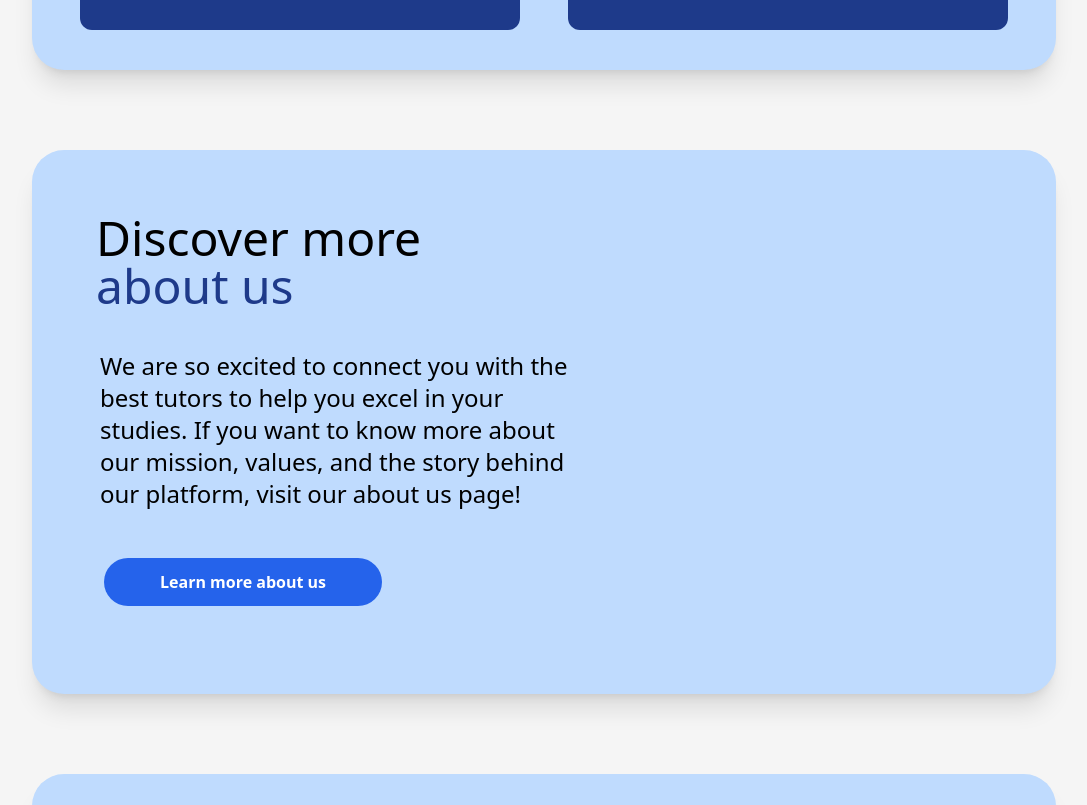
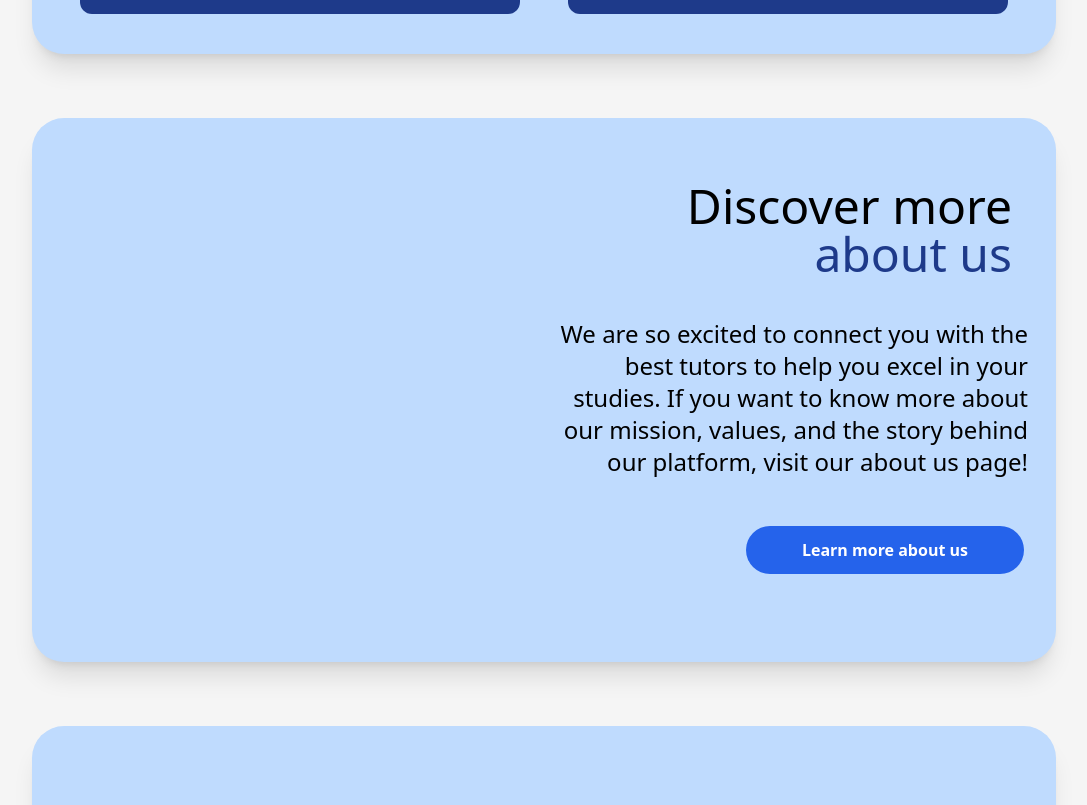
Before and after one commit to RodrigoKalvans/TutorAppGit, a Next.js app: page / in a window 1280 px wide. Shown: the part 2742-3547 px from the top of the page, without its empty margins (96-1183 px from the left). Built offline with nearby package versions, Linux system fonts and the light colour scheme.

Commit message:
feat: hover effect on buttons & justify-right

```diff
--- a/src/components/landingPage/landingPageBlurBox.tsx
+++ b/src/components/landingPage/landingPageBlurBox.tsx
@@ -4,7 +4,7 @@ import React from "react";
 export default function LandingPageBlurBox({children, style = ""}: { children: React.ReactNode, style?: string }) {
   return (
     <>
-      <div className={`${style} w-4/5 mt-20 rounded-4xl p-6 pb-10 shadow-xl`}>
+      <div className={`${style} w-4/5 mt-16 rounded-4xl p-6 pb-10 shadow-xl`}>
         {children}
       </div>
     </>
--- a/src/components/landingPage/tutorCard.tsx
+++ b/src/components/landingPage/tutorCard.tsx
@@ -32,7 +32,7 @@ export default function TutorCard({id}: { id?: number }) {
           <span className="w-1/2 flex-col px-5 justify-center shadow-lg bg-blue-800 rounded-xl">
             <div className="font-bold py-4 text-xl">{name}</div>
             <div className="">{bio}</div>
-            <Button style="bg-orange-600 m-5">View Profile</Button>
+            <Button style="bg-orange-600 hover:bg-orange-700 m-5">View Profile</Button>
           </span>
         </div>
 
@@ -48,7 +48,7 @@ export default function TutorCard({id}: { id?: number }) {
                 <div className="text-md"><span>icon</span>{twitter}</div>
               </div>
             </div>
-            <Button style="bg-blue-600 m-5 mb-8">Follow</Button>
+            <Button style="bg-blue-600 hover:bg-blue-700 m-5 mb-8">Follow</Button>
           </span>
 
           {/** reviews */}
--- a/src/pages/index.tsx
+++ b/src/pages/index.tsx
@@ -47,8 +47,8 @@ export default function Home() {
           </div>
 
           <div className="ml-32">
-            <Button style="bg-orange-500 text-lg" >Browse</Button>
-            <Button style="bg-blue-600 text-lg" >Join us</Button>
+            <Button style="bg-orange-500 hover:bg-orange-600 text-lg" >Browse</Button>
+            <Button style="bg-blue-600 hover:bg-blue-700 text-lg" >Join us</Button>
           </div>
         </div>
 
@@ -77,14 +77,18 @@ export default function Home() {
         {/** Discover more about us */}
         <LandingPageContainer>
           <LandingPageBlurBox style="bg-blue-200 ">
-            <div className=" pl-10 py-10 ml-auto mr-0 ">
-              <h1 className="text-5xl">Discover more <br/><div className="text-blue-900">about us</div></h1>
-              <p className="w-1/2 text-2xl my-10">
-                We are so excited to connect you with the best tutors to help you excel in your studies.
-                If you want to know more about our mission,
-                values, and the story behind our platform, visit our about us page!
-              </p>
-              <Button style="bg-blue-600" >Learn more about us</Button>
+            <div className=" pl-10 py-10 ml-auto mr-0 flex-col justify-end ">
+              <h1 className="text-5xl text-right px-5">Discover more <br/><div className="text-blue-900">about us</div></h1>
+              <div className="w-full flex justify-end">
+                <p className="w-1/2 text-2xl my-10 text-right ">
+                  We are so excited to connect you with the best tutors to help you excel in your studies.
+                  If you want to know more about our mission,
+                  values, and the story behind our platform, visit our about us page!
+                </p>
+              </div>
+              <div className="flex w-full justify-end">
+                <Button style="bg-blue-600 hover:bg-blue-700" >Learn more about us</Button>
+              </div>
             </div>
           </LandingPageBlurBox>
         </LandingPageContainer>
@@ -100,7 +104,7 @@ export default function Home() {
                 Your support will help us to continue to improve and expand our services
                 to reach more students who need our help.
               </p>
-              <Button style="bg-blue-600" >Support us now</Button>
+              <Button style="bg-blue-600 hover:bg-blue-700" >Support us now</Button>
             </div>
           </LandingPageBlurBox>
         </LandingPageContainer>
--- a/src/pages/testAuth.tsx
+++ b/src/pages/testAuth.tsx
@@ -1,6 +1,6 @@
 import {signIn, signOut, useSession} from "next-auth/react";
 
-
+// password12345
 const fakeAuth = () => {
   const {data: session} = useSession();
   return (
```
